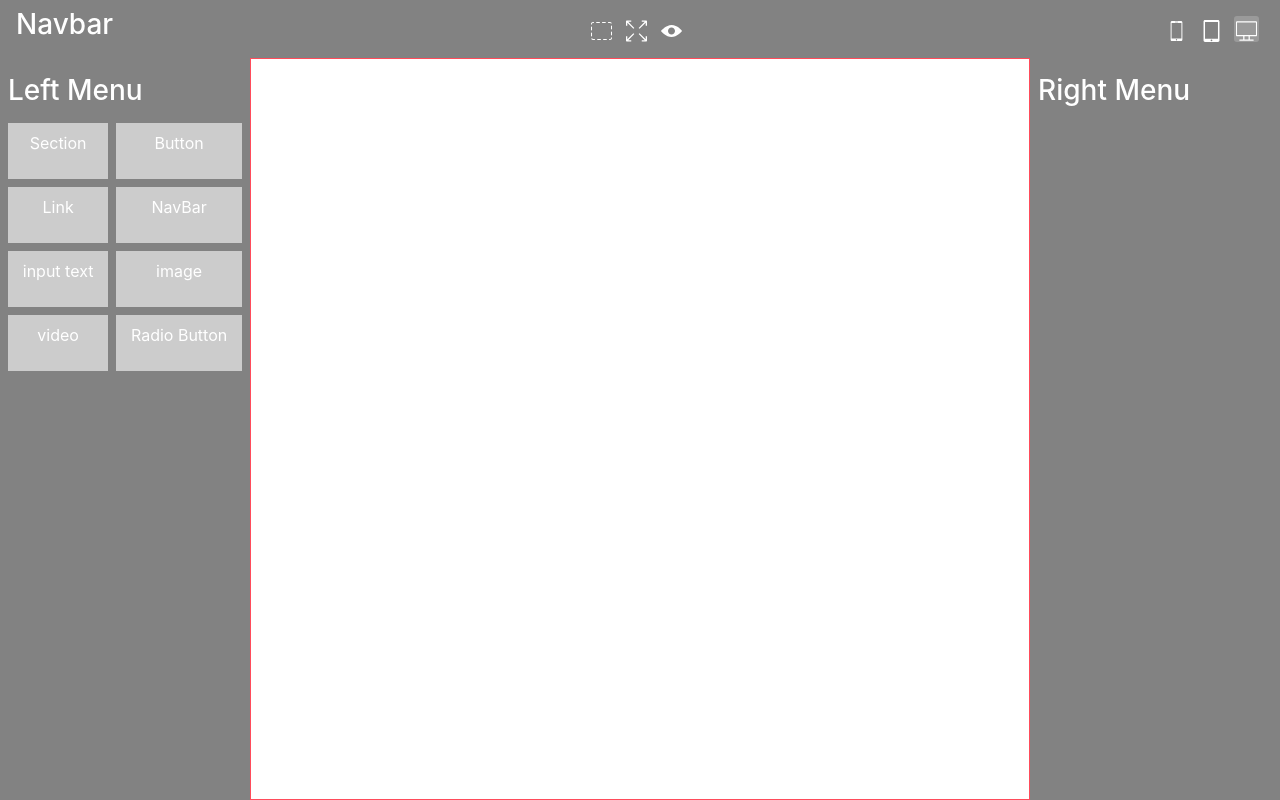
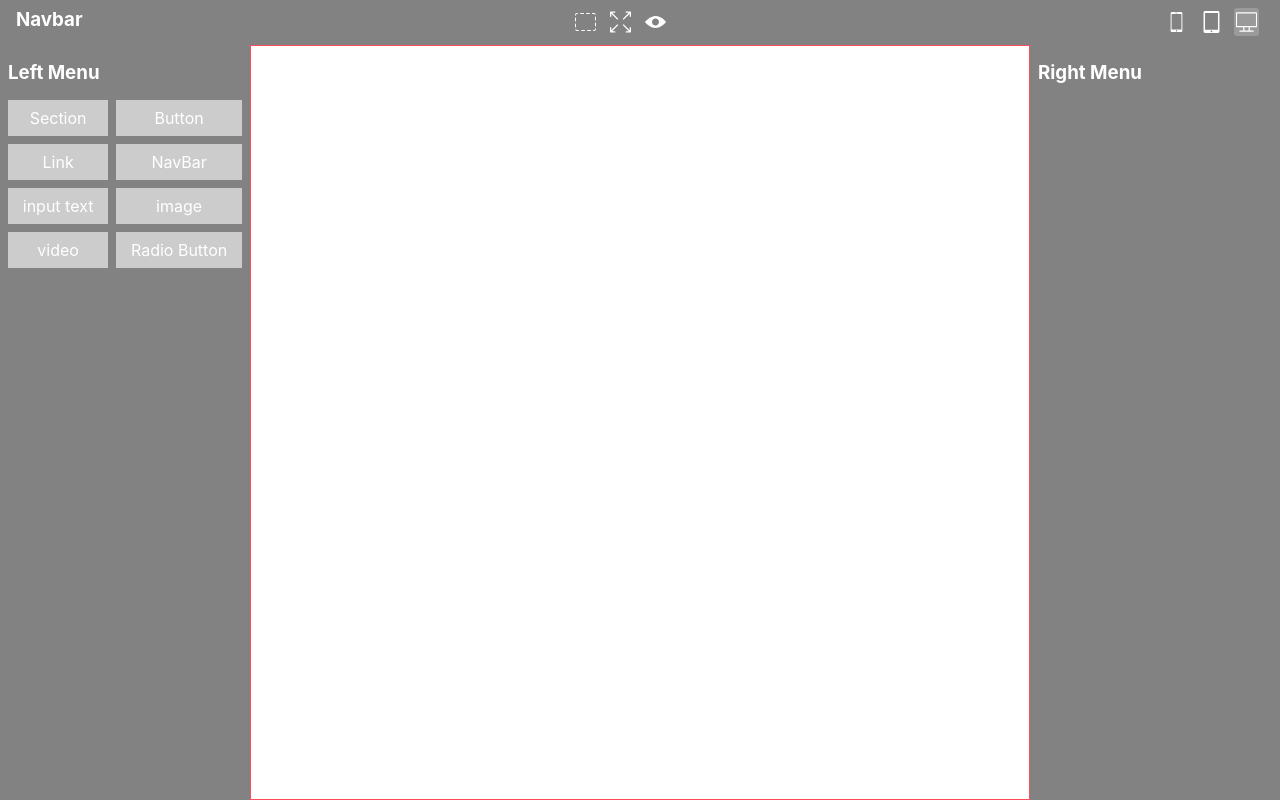
Before and after one commit to obaidabit/project-builder, a React (Create React App) app: page / in a window 1280 px wide. Built offline with nearby package versions, Linux system fonts and the light colour scheme.

Commit message:
Small changes

```diff
--- a/src/App.js
+++ b/src/App.js
@@ -1,5 +1,4 @@
 import React, { useEffect } from "react";
-import "bootstrap/dist/css/bootstrap.min.css";
 import NavBar from "./components/Navbar";
 import IFrame from "./components/IFrame";
 import LeftSideMenu from "./components/LeftSideMenu";
--- a/src/ElementContext.js
+++ b/src/ElementContext.js
@@ -3,7 +3,7 @@ import React, { createContext, useState } from "react";
 export const ElementContext = createContext();
 
 const ElementProvider = (props) => {
-  const [selectedElement, setSelectedElement] = useState("hello");
+  const [selectedElement, setSelectedElement] = useState("");
   return (
     <ElementContext.Provider value={[selectedElement, setSelectedElement]}>
       {props.children}
--- a/src/drag.js
+++ b/src/drag.js
@@ -68,7 +68,6 @@ const SelectTag = (element) => {
       tag.type = "text";
       // tag.className = "light-button";
       break;
-
     case "image":
       tag = document.createElement("img");
       tag.src = "./img/adult-beanie-crisis-220365.jpg";
@@ -134,6 +133,7 @@ const drop = (e) => {
     clone = tempElement.cloneNode(true);
     e.target.appendChild(clone);
   }
+
   clone.onclick = (e) => {
     let right = document.getElementsByClassName("elements");
     right[1].style.display = "block";
```
Also changed, not shown: src/elements/nav-bar.html (+10 -4 lines).
